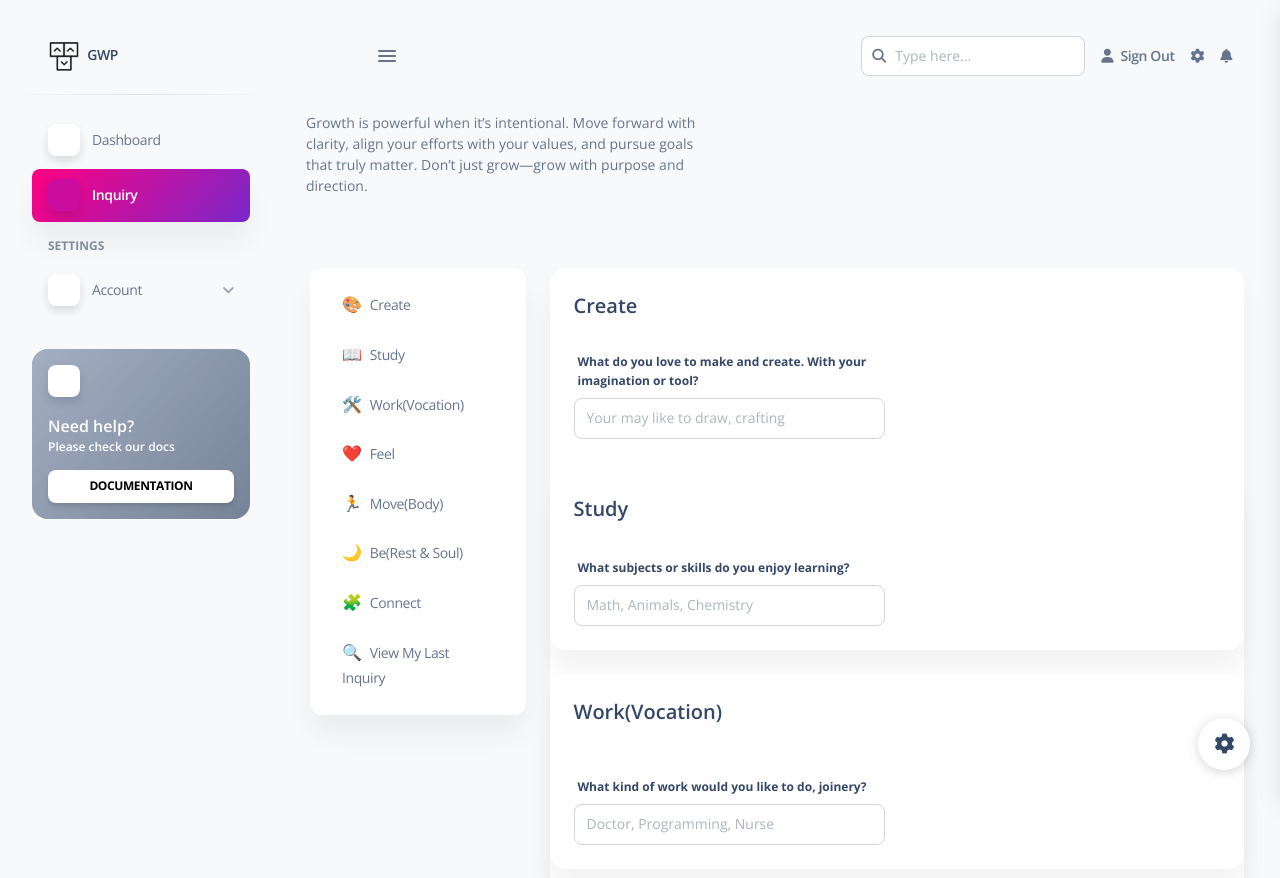
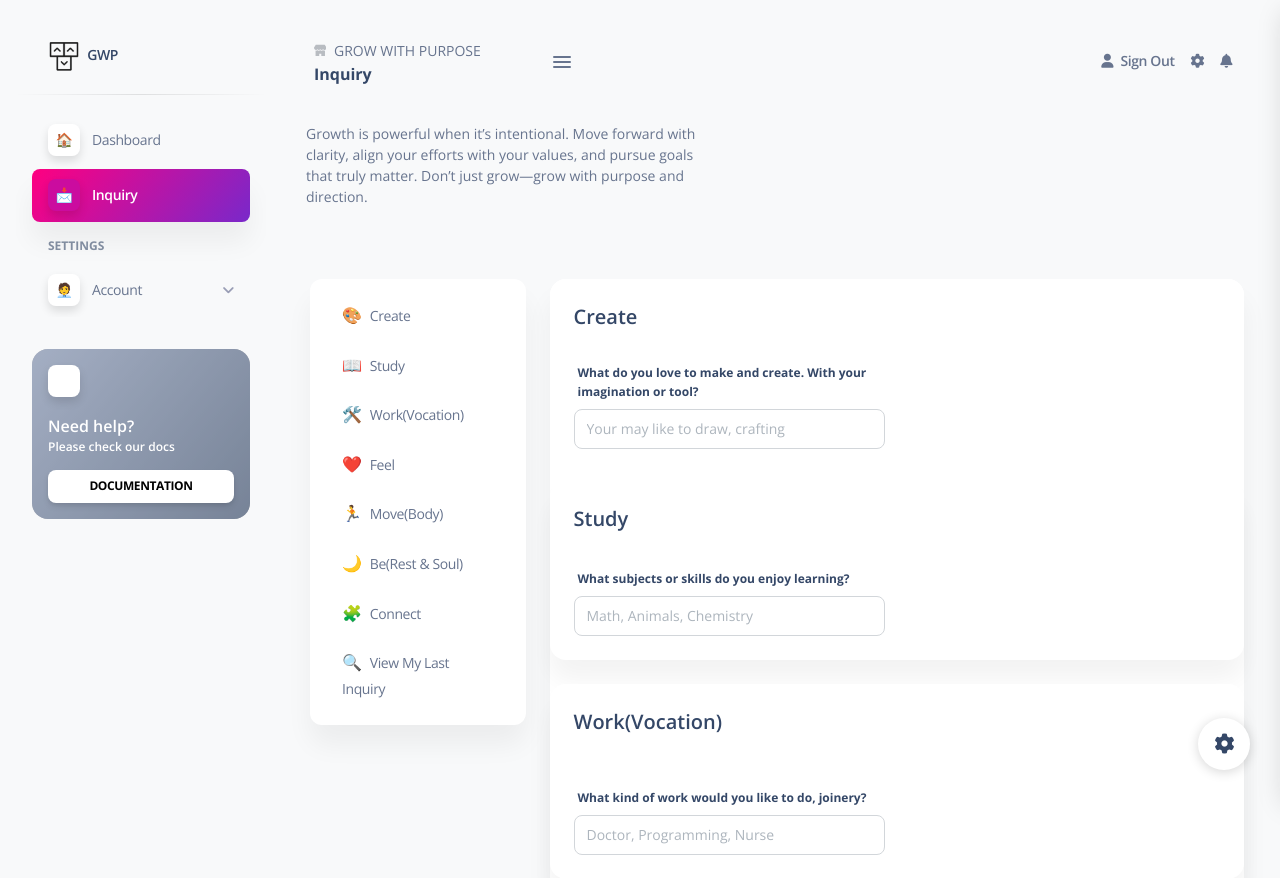
Before and after one commit to FreshInk-Digital/Grow-with-purpose, a Django app: page /inquiry/ in a window 1280 px wide. Shown: the top 878 px of the page. Run offline with Django 5.2, Linux system fonts and the light colour scheme; a user stored in the database is signed in; data comes from the database, SQL or seed files in the repository; some libraries are stand-ins or nearby versions; some web fonts are replaced; grey boxes are pictures that could not be loaded.

Commit message:
Redesign: Top navbar

```diff
--- a/questioneers/templates/main/main.html
+++ b/questioneers/templates/main/main.html
@@ -32,6 +32,7 @@
       <div class="icon icon-shape icon-sm shadow border-radius-md bg-white text-center d-flex align-items-center justify-content-center me-2">
         <!-- Dashboard SVG Icon -->
         <!-- (Same SVG remains unchanged) -->
+        🏠
       </div>
       <span class="nav-link-text ms-1">Dashboard</span>
     </a>
@@ -41,7 +42,7 @@
   <li class="nav-item">
     <a href="{% url 'inquiry' %}" class="nav-link {% if request.resolver_match.url_name == 'inquiry' %}active bg-gradient-primary text-white{% endif %}">
       <div class="icon icon-shape icon-sm shadow border-radius-md bg-white text-center d-flex align-items-center justify-content-center me-2">
-        <!-- Simple 'I' Icon or use another SVG -->
+        📩
         <span class="sidenav-mini-icon">I</span>
       </div>
       <span class="nav-link-text ms-1">Inquiry</span>
@@ -58,7 +59,7 @@
     <a data-bs-toggle="collapse" href="#applicationsExamples" class="nav-link collapsed" role="button" data-bs-toggle="collapse" aria-controls="applicationsExamples" role="button" aria-expanded="false">
       <div class="icon icon-shape icon-sm shadow border-radius-md bg-white text-center d-flex align-items-center justify-content-center me-2">
         <!-- Account SVG Icon -->
-        <!-- (Same SVG remains unchanged) -->
+        🧑‍💼
       </div>
       <span class="nav-link-text ms-1">Account</span>
     </a>
@@ -120,7 +121,9 @@
       </div>
     </div>
   </aside>
+
   <main class="main-content position-relative max-height-vh-100 h-100 border-radius-lg ">
+
     <!-- Navbar -->
     <nav class="navbar navbar-main navbar-expand-lg position-sticky mt-4 top-1 px-0 mx-4 shadow-none border-radius-xl z-index-sticky" id="navbarBlur" data-scroll="true">
       <div class="container-fluid py-1 px-3">
@@ -128,8 +131,8 @@
           <ol class="breadcrumb bg-transparent mb-0 pb-0 pt-1 px-0 me-sm-6 me-5">
             <li class="breadcrumb-item text-sm">
               <a class="opacity-3 text-dark" href="javascript:;">
-                <!-- <svg width="12px" height="12px" class="mb-1" viewBox="0 0 45 40" version="1.1" xmlns="http://www.w3.org/2000/svg" xmlns:xlink="http://www.w3.org/1999/xlink">
-                  <title>shop </title> -->
+                <svg width="12px" height="12px" class="mb-1" viewBox="0 0 45 40" version="1.1" xmlns="http://www.w3.org/2000/svg" xmlns:xlink="http://www.w3.org/1999/xlink">
+                  <title>shop </title>
                   <g stroke="none" stroke-width="1" fill="none" fill-rule="evenodd">
                     <g transform="translate(-1716.000000, -439.000000)" fill="#252f40" fill-rule="nonzero">
                       <g transform="translate(1716.000000, 291.000000)">
@@ -143,10 +146,14 @@
                 </svg>
               </a>
             </li>
-            <!-- <li class="breadcrumb-item text-sm"><a class="opacity-5 text-dark" href="javascript:;">Pages</a></li>
-            <li class="breadcrumb-item text-sm text-dark active" aria-current="page">Default</li> -->
+            <li class="text-sm px-2">
+                <span>GROW WITH PURPOSE</span>
+              </li>
             </ol>
-          <!-- <h6 class="font-weight-bolder mb-0">Default</h6> -->
+
+            <h6 class="font-weight-bolder mb-0">{{ page_title|default:"Page" }}</h6>
+
+
         </nav>
         <div class="sidenav-toggler sidenav-toggler-inner d-xl-block d-none ">
           <a href="javascript:;" class="nav-link text-body p-0">
@@ -159,10 +166,11 @@
         </div>
         <div class="collapse navbar-collapse mt-sm-0 mt-2 me-md-0 me-sm-4" id="navbar">
           <div class="ms-md-auto pe-md-3 d-flex align-items-center">
+            <!-- SEARCH BAR
             <div class="input-group">
               <span class="input-group-text text-body"><i class="fas fa-search" aria-hidden="true"></i></span>
               <input type="text" class="form-control" placeholder="Type here...">
-            </div>
+            </div>-->
           </div>
           <ul class="navbar-nav  justify-content-end">
             <li class="nav-item d-flex align-items-center">
@@ -196,6 +204,7 @@
       </div>
     </nav>
     <!-- End Navbar -->
+
     <div class="container-fluid py-4">
       <div class="row">
         <div class="col-lg-7 position-relative z-index-2">
@@ -287,7 +296,6 @@
                   </a>
                 </li>
               </ul>
-
             </div>
           </div>
         </div>
--- a/questioneers/views.py
+++ b/questioneers/views.py
@@ -35,16 +35,20 @@ def signup(request):
     return render(request, 'authenticate/signup.html', {'form': form})
 
 
+
 # sign out logic
 def signout(request):
     logout(request)
     return redirect('signin')
 
 
+
 # dashboard logic
 @login_required
 def dashboard(request):
-    return render(request, 'main/dashboard.html')
+    return render(request, 'main/dashboard.html', {
+        'page_title': 'Dashboard'
+    })
 
 
 # inquiry logic
@@ -59,13 +63,14 @@ def inquiry(request):
             inquiry.user = request.user
             inquiry.save()
             messages.success(request, "Your inquiry was submitted successfully!")
-            return redirect('inquiry')  # redirect to same page
+            return redirect('inquiry')
     else:
-        # Prefill with latest inquiry if exists
         form = InquiryForm(instance=latest_inquiry)
 
-    return render(request, 'main/inquiry.html', {'form': form})
-
+    return render(request, 'main/inquiry.html', {
+        'form': form,
+        'page_title': 'Inquiry'
+    })
 
 # inquiry results logic
 @login_required
@@ -86,4 +91,7 @@ def inquiry_results(request):
         "Connect": [latest_inquiry.connect]
     }
 
-    return render(request, 'main/inquiry_results.html', {"answers": answers})
+    return render(request, 'main/inquiry_results.html', {
+        "answers": answers,
+        "page_title": "Inquiry Results"
+    })
```
Lines whose indentation alone changed are shown as unchanged.
